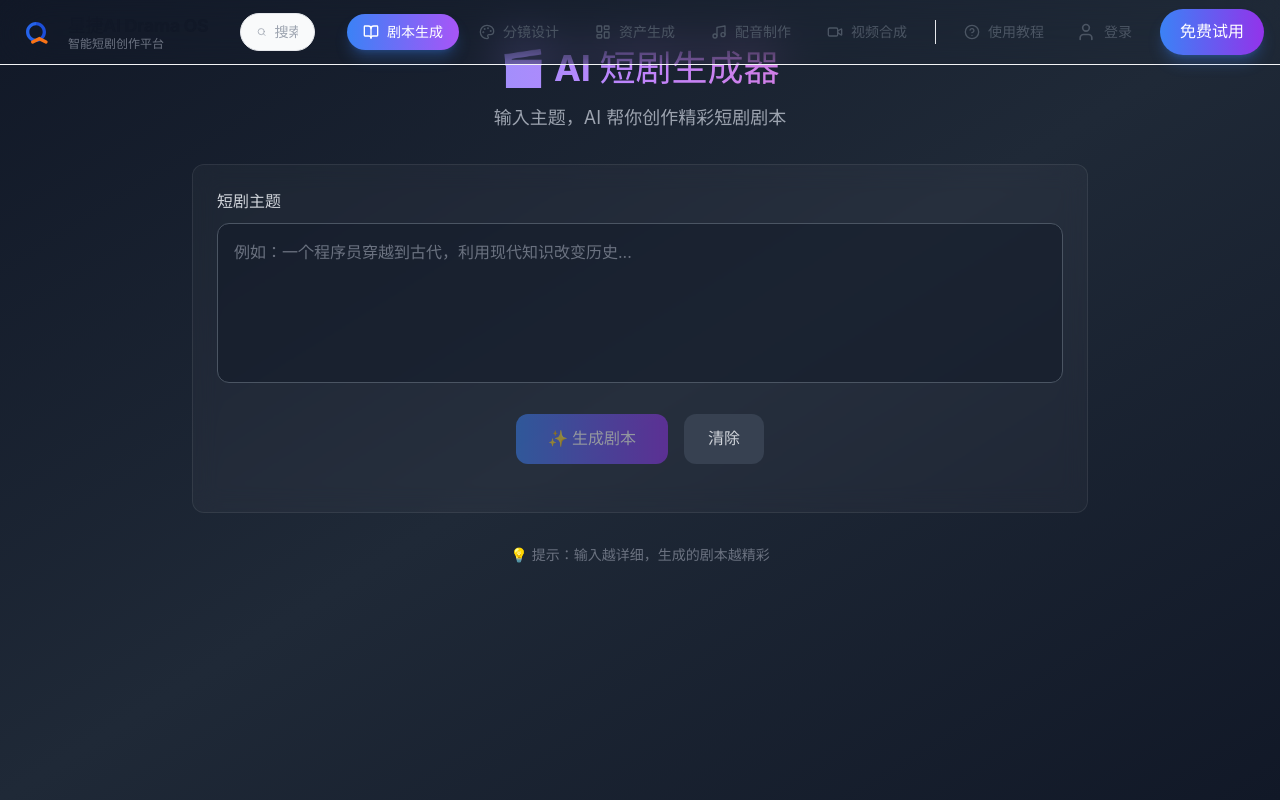
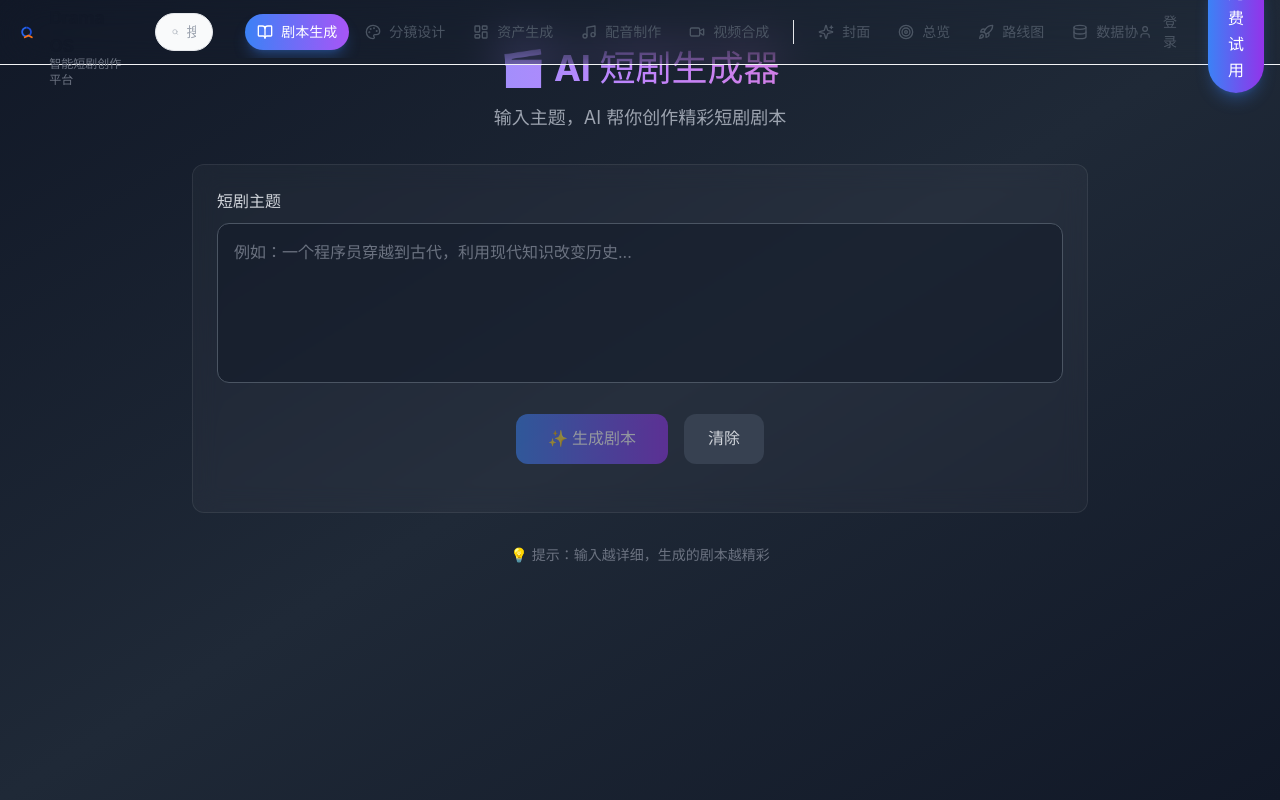
Before and after one commit to nhanhxxm2can9351-glitch/ai-drama-os, a React (Vite) app: page / in a window 1280 px wide. Built offline with nearby package versions, Linux system fonts and the light colour scheme.

Commit message:
Show all design docs in navbar

```diff
--- a/src/components/layout/Navbar.tsx
+++ b/src/components/layout/Navbar.tsx
@@ -1,5 +1,5 @@
 import { Link, useLocation } from 'react-router-dom';
-import { Menu, X, BookOpen, Palette, Music, Video, HelpCircle, LayoutDashboard, Search, User } from 'lucide-react';
+import { Menu, X, BookOpen, Palette, Music, Video, HelpCircle, LayoutDashboard, Search, User, Sparkles, Target, Database, Cpu, GitBranch, Users, Grid3X3, Building2, Rocket } from 'lucide-react';
 import { useState } from 'react';
 
 const mainNavItems = [
@@ -8,6 +8,19 @@ const mainNavItems = [
   { path: '/assets', label: '资产生成', icon: LayoutDashboard },
   { path: '/voice', label: '配音制作', icon: Music },
   { path: '/video', label: '视频合成', icon: Video },
+];
+
+const designNavItems = [
+  { path: '/cover', label: '封面', icon: Sparkles },
+  { path: '/overview', label: '总览', icon: Target },
+  { path: '/roadmap', label: '路线图', icon: Rocket },
+  { path: '/protocol', label: '数据协议', icon: Database },
+  { path: '/architecture', label: '系统架构', icon: Cpu },
+  { path: '/workflow', label: '工作流', icon: GitBranch },
+  { path: '/agents', label: 'Agent团队', icon: Users },
+  { path: '/canvas', label: '无限画布', icon: Grid3X3 },
+  { path: '/commercial', label: '商业化', icon: Building2 },
+  { path: '/devplan', label: '开发计划', icon: Target },
 ];
 
 const otherNavItems = [
@@ -49,7 +62,7 @@ export default function Navbar() {
             </div>
           </Link>
 
-          <div className="hidden lg:flex items-center flex-1 max-w-xl mx-8">
+          <div className="hidden xl:flex items-center flex-1 max-w-xl mx-8">
             <div className={`flex items-center gap-2 px-4 py-2 rounded-full border transition-all ${
               searchFocused ? 'border-blue-500 shadow-lg shadow-blue-500/20' : 'border-gray-200 bg-gray-50'
             }`}>
@@ -64,7 +77,7 @@ export default function Navbar() {
             </div>
           </div>
 
-          <div className="hidden lg:flex items-center gap-1">
+          <div className="hidden lg:flex items-center gap-1 overflow-x-auto py-2 -mx-4 px-4 scrollbar-hide">
             {mainNavItems.map((item) => {
               const Icon = item.icon;
               const isActive = location.pathname === item.path;
@@ -72,7 +85,7 @@ export default function Navbar() {
                 <Link
                   key={item.path}
                   to={item.path}
-                  className={`flex items-center gap-2 px-4 py-2 rounded-full text-sm font-medium transition-all ${
+                  className={`flex items-center gap-2 px-3 py-2 rounded-full text-sm font-medium transition-all whitespace-nowrap ${
                     isActive
                       ? 'bg-gradient-to-r from-blue-500 to-purple-500 text-white shadow-lg shadow-blue-500/30'
                       : 'text-gray-600 hover:text-gray-900 hover:bg-gray-100'
@@ -84,7 +97,28 @@ export default function Navbar() {
               );
             })}
 
-            <div className="w-px h-6 bg-gray-200 mx-2" />
+            <div className="w-px h-6 bg-gray-200 mx-2 flex-shrink-0" />
+
+            {designNavItems.map((item) => {
+              const Icon = item.icon;
+              const isActive = location.pathname === item.path;
+              return (
+                <Link
+                  key={item.path}
+                  to={item.path}
+                  className={`flex items-center gap-2 px-3 py-2 rounded-full text-sm font-medium transition-all whitespace-nowrap ${
+                    isActive
+                      ? 'bg-gradient-to-r from-green-500 to-teal-500 text-white shadow-lg shadow-green-500/30'
+                      : 'text-gray-600 hover:text-gray-900 hover:bg-gray-100'
+                  }`}
+                >
+                  <Icon className="w-4 h-4" />
+                  {item.label}
+                </Link>
+              );
+            })}
+
+            <div className="w-px h-6 bg-gray-200 mx-2 flex-shrink-0" />
 
             {otherNavItems.map((item) => {
               const Icon = item.icon;
@@ -92,7 +126,7 @@ export default function Navbar() {
                 <Link
                   key={item.path}
                   to={item.path}
-                  className={`flex items-center gap-2 px-4 py-2 rounded-full text-sm font-medium transition-all ${
+                  className={`flex items-center gap-2 px-3 py-2 rounded-full text-sm font-medium transition-all whitespace-nowrap ${
                     location.pathname === item.path
                       ? 'bg-blue-500 text-white'
                       : 'text-gray-600 hover:text-gray-900 hover:bg-gray-100'
@@ -124,7 +158,7 @@ export default function Navbar() {
         </div>
 
         {isOpen && (
-          <div className="lg:hidden py-4 border-t border-gray-100">
+          <div className="lg:hidden py-4 border-t border-gray-100 max-h-[calc(100vh-64px)] overflow-y-auto">
             <div className="flex flex-col gap-2">
               <div className="flex items-center gap-2 px-4 py-2 rounded-full border border-gray-200 bg-gray-50">
                 <Search className="w-4 h-4 text-gray-400" />
@@ -134,6 +168,10 @@ export default function Navbar() {
                   className="bg-transparent outline-none text-sm text-gray-700 placeholder-gray-400 w-full"
                 />
               </div>
+
+              <div className="px-4 py-2">
+                <span className="text-xs text-gray-500 font-medium">核心功能</span>
+                <div className="flex flex-col gap-1 mt-2">
                   {mainNavItems.map((item) => {
                     const Icon = item.icon;
                     return (
@@ -141,10 +179,10 @@ export default function Navbar() {
                         key={item.path}
                         to={item.path}
                         onClick={() => setIsOpen(false)}
-                    className={`flex items-center gap-3 px-4 py-3 rounded-xl text-sm font-medium transition-all ${
+                        className={`flex items-center gap-3 px-4 py-2.5 rounded-lg text-sm font-medium transition-all ${
                           location.pathname === item.path
                             ? 'bg-gradient-to-r from-blue-500 to-purple-500 text-white'
-                        : 'text-gray-600 hover:text-gray-900 hover:bg-gray-100'
+                            : 'text-gray-600 hover:text-gray-900 hover:bg-gray-50'
                         }`}
                       >
                         <Icon className="w-5 h-5" />
@@ -152,6 +190,35 @@ export default function Navbar() {
                       </Link>
                     );
                   })}
+                </div>
+              </div>
+
+              <div className="px-4 py-2">
+                <span className="text-xs text-gray-500 font-medium">设计文档</span>
+                <div className="flex flex-col gap-1 mt-2">
+                  {designNavItems.map((item) => {
+                    const Icon = item.icon;
+                    return (
+                      <Link
+                        key={item.path}
+                        to={item.path}
+                        onClick={() => setIsOpen(false)}
+                        className={`flex items-center gap-3 px-4 py-2.5 rounded-lg text-sm font-medium transition-all ${
+                          location.pathname === item.path
+                            ? 'bg-gradient-to-r from-green-500 to-teal-500 text-white'
+                            : 'text-gray-600 hover:text-gray-900 hover:bg-gray-50'
+                        }`}
+                      >
+                        <Icon className="w-5 h-5" />
+                        {item.label}
+                      </Link>
+                    );
+                  })}
+                </div>
+              </div>
+
+              <div className="px-4 py-2">
+                <span className="text-xs text-gray-500 font-medium">其他</span>
                 {otherNavItems.map((item) => {
                   const Icon = item.icon;
                   return (
@@ -159,10 +226,10 @@ export default function Navbar() {
                       key={item.path}
                       to={item.path}
                       onClick={() => setIsOpen(false)}
-                    className={`flex items-center gap-3 px-4 py-3 rounded-xl text-sm font-medium transition-all ${
+                      className={`flex items-center gap-3 px-4 py-2.5 rounded-lg text-sm font-medium transition-all ${
                         location.pathname === item.path
                           ? 'bg-blue-500 text-white'
-                        : 'text-gray-600 hover:text-gray-900 hover:bg-gray-100'
+                          : 'text-gray-600 hover:text-gray-900 hover:bg-gray-50'
                       }`}
                     >
                       <Icon className="w-5 h-5" />
@@ -170,7 +237,9 @@ export default function Navbar() {
                     </Link>
                   );
                 })}
-              <div className="flex gap-2 mt-2">
+              </div>
+
+              <div className="flex gap-2 mt-2 px-4">
                 <button className="flex-1 px-4 py-3 text-gray-600 bg-gray-100 rounded-xl font-medium hover:bg-gray-200 transition-all">
                   登录
                 </button>
```
Lines whose indentation alone changed are shown as unchanged.
